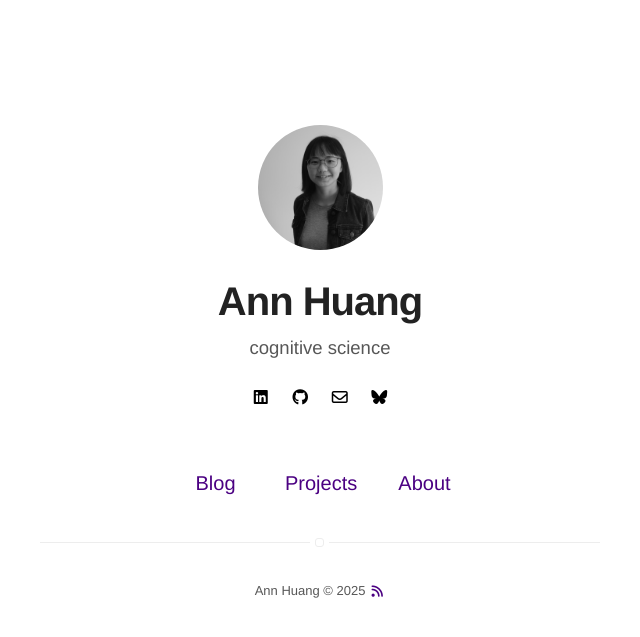
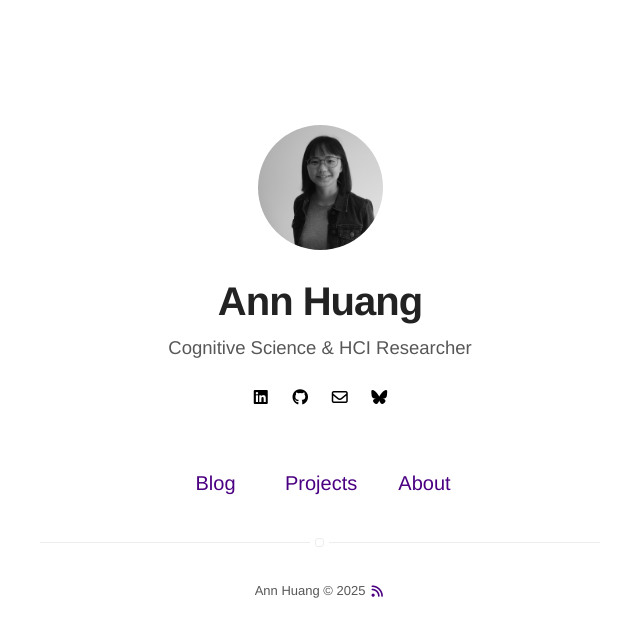
Before and after one commit to annhuangresearch/annhuangresearch.github.io, a Jekyll site: the page built from index.html, in a window 1280 px wide. Shown: the top 637 px of the page, without its empty margins (320-960 px from the left). Built offline with Jekyll 4.4.1, drawn with Linux system fonts in a browser that asks for light colours; nearby versions of some CDN libraries.

Commit message:
revised tagline

```diff
--- a/_config.yml
+++ b/_config.yml
@@ -1,6 +1,6 @@
 # main text of home
 title: Ann Huang
-bio: cognitive science
+bio: Cognitive Science & HCI Researcher
 
 # if it's an external image, update below for true
 # better with square images
```
